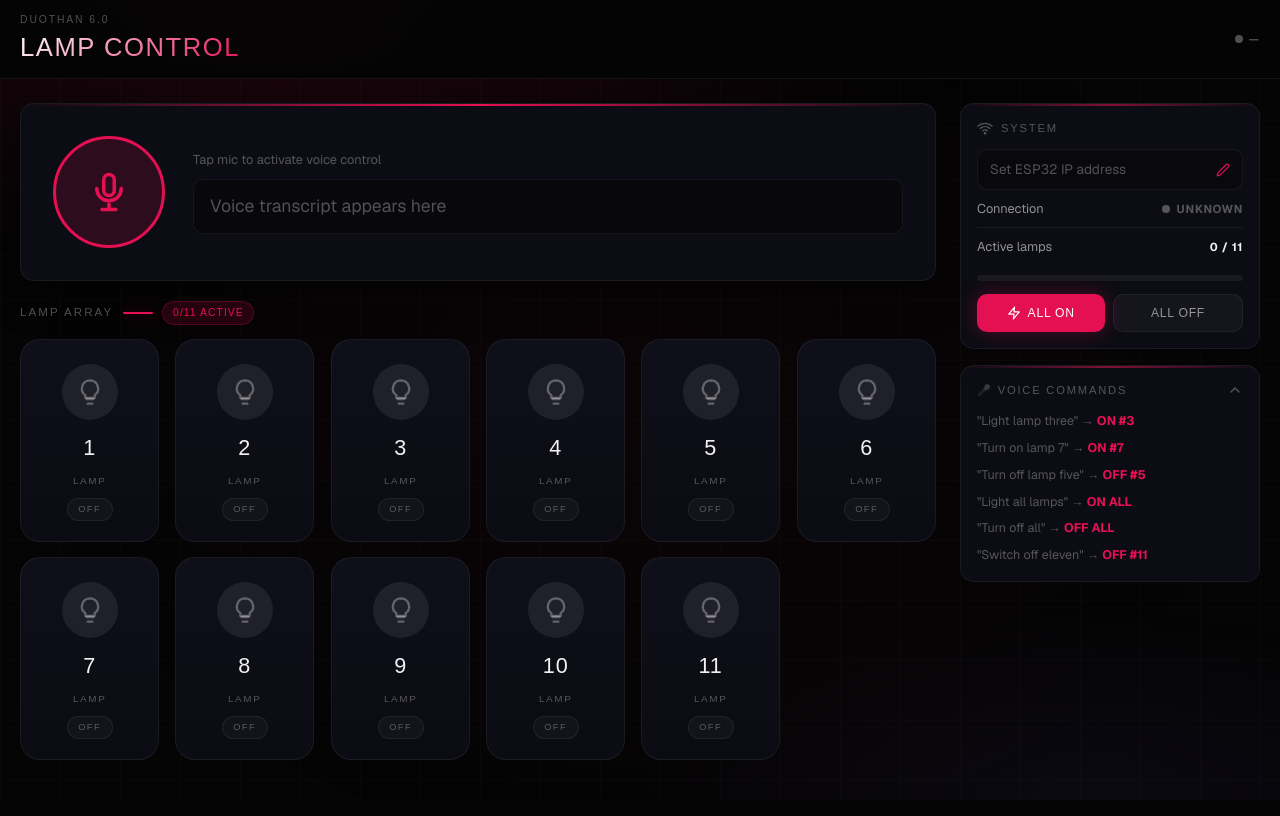
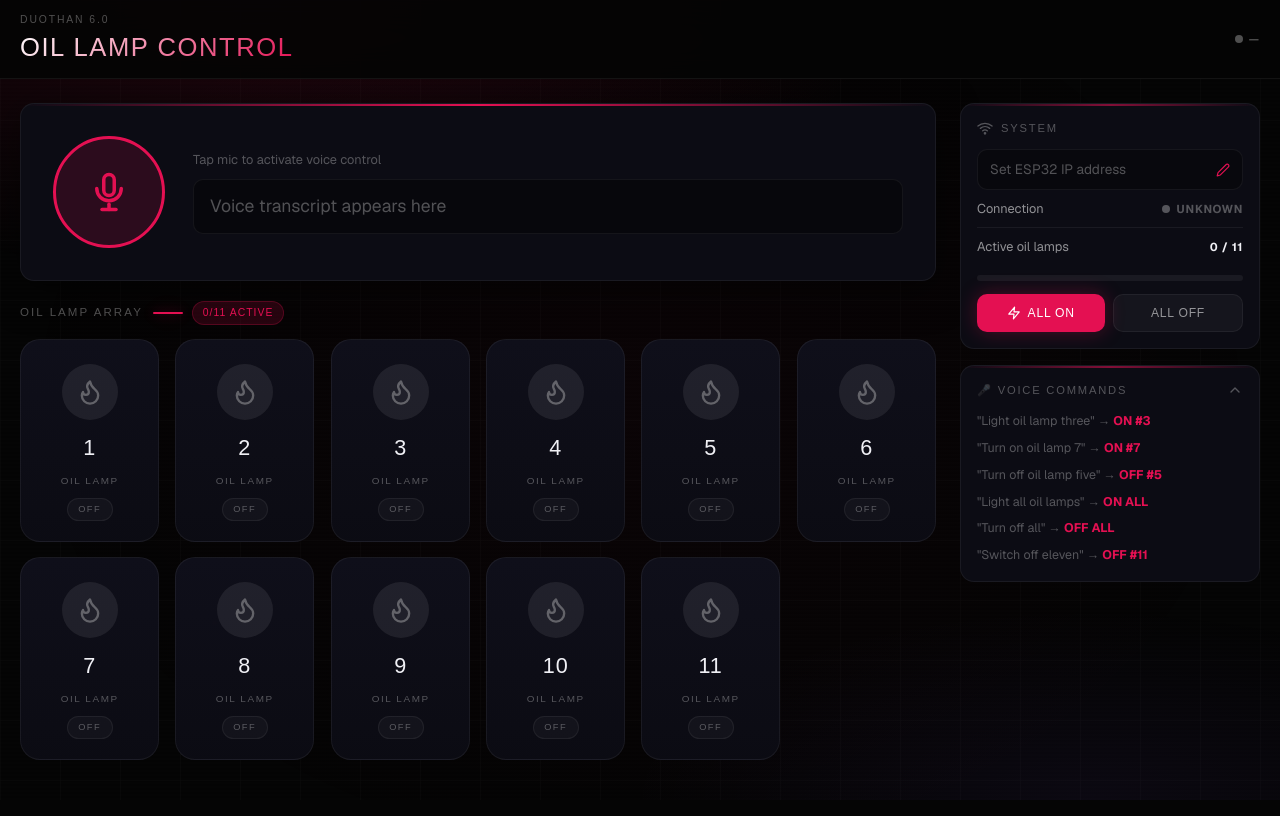
Before and after one commit to tharinduxn/voice-lamp, a Next.js app: page / in a window 1280 px wide. Both pictures are taken after a click on the heading "🎤 VOICE COMMANDS". Built offline with nearby package versions, Linux system fonts and the light colour scheme; a web font is replaced by a local one.

Commit message:
fix: oil lamp

```diff
--- a/app/components/LampControl.tsx
+++ b/app/components/LampControl.tsx
@@ -33,8 +33,8 @@ const WORD_TO_NUM: Record<string, number> = {
 function parseCommand(text: string): ParsedCommand | null {
   const t = text.toLowerCase().trim();
   let action: "on" | "off" | null = null;
-  if (/\b(turn\s*off|switch\s*off|shut\s*off|off|dim|kill|disable|deactivate|close|dark|darken|unlight)\b/.test(t)) action = "off";
-  else if (/\b(turn\s*on|switch\s*on|light|lights|on|enable|activate|open|bright|brighten|illuminate)\b/.test(t)) action = "on";
+  if (/\b(turn\s*off|switch\s*off|shut\s*off|off|dim|kill|disable|deactivate|close|dark|darken|unlight|extinguish)\b/.test(t)) action = "off";
+  else if (/\b(turn\s*on|switch\s*on|light|lights|on|enable|activate|open|bright|brighten|illuminate|fire|ignite)\b/.test(t)) action = "on";
   if (!action) return null;
   if (/\b(all|every|everything|each)\b/.test(t)) return { action, id: "all" };
   const digitMatch = t.match(/\b(1[01]|[1-9])\b/);
@@ -56,9 +56,9 @@ const MicOffIcon = ({ size = 40 }: { size?: number }) => (
     <path d="M17 16.95A7 7 0 0 1 5 12" /><line x1="12" y1="19" x2="12" y2="22" /><line x1="8" y1="22" x2="16" y2="22" />
   </svg>
 );
-const BulbIcon = ({ on }: { on: boolean }) => (
+const FlameIcon = ({ on }: { on: boolean }) => (
   <svg width="28" height="28" viewBox="0 0 24 24" fill={on ? "currentColor" : "none"} stroke="currentColor" strokeWidth={on ? 1 : 2} strokeLinecap="round" strokeLinejoin="round">
-    <path d="M9 18h6" /><path d="M10 22h4" /><path d="M12 2a7 7 0 0 0-4 12.7V17h8v-2.3A7 7 0 0 0 12 2z" />
+    <path d="M8.5 14.5A2.5 2.5 0 0 0 11 12c0-1.38-.5-2-1-3-1.072-2.143-.224-4.054 2-6 .5 2.5 2 4.9 4 6.5 2 1.6 3 3.5 3 5.5a7 7 0 1 1-14 0c0-1.153.433-2.294 1-3a2.5 2.5 0 0 0 2.5 2.5z" />
   </svg>
 );
 const AlertIcon = () => (<svg width="16" height="16" viewBox="0 0 24 24" fill="none" stroke="currentColor" strokeWidth={2} strokeLinecap="round" strokeLinejoin="round"><circle cx="12" cy="12" r="10" /><line x1="12" y1="8" x2="12" y2="12" /><line x1="12" y1="16" x2="12.01" y2="16" /></svg>);
@@ -194,7 +194,7 @@ export default function LampControl() {
       <header className="header-bar" style={{ position: "sticky", top: 0, zIndex: 50, padding: "0.75rem 1.25rem", display: "flex", alignItems: "center", justifyContent: "space-between", gap: "0.75rem" }}>
         <div style={{ display: "flex", flexDirection: "column" }}>
           <span className="header-subtitle">DUOTHAN 6.0</span>
-          <h1 className="header-title">Lamp Control</h1>
+          <h1 className="header-title">Oil Lamp Control</h1>
         </div>
         <div style={{ display: "flex", alignItems: "center", gap: "6px" }}>
           <div className={`connection-dot ${connectionStatus}`} />
@@ -245,7 +245,7 @@ export default function LampControl() {
                   </div>
 
                   <div className={`transcript-area ${transcript ? "has-text" : ""}`}>
-                    {transcript || (isListening ? '"Light lamp three" or "turn off all lamps"...' : "Voice transcript appears here")}
+                    {transcript || (isListening ? '"Light oil lamp three" or "turn off all oil lamps"...' : "Voice transcript appears here")}
                   </div>
 
                   {lastCommand && (
@@ -261,7 +261,7 @@ export default function LampControl() {
 
               {showTextInput && (
                 <form onSubmit={handleTextSubmit} style={{ display: "flex", gap: "0.5rem" }}>
-                  <input id="text-command-input" type="text" className="text-command-input" placeholder='"light lamp 5" or "turn off all"' value={textCommand} onChange={(e) => setTextCommand(e.target.value)} />
+                  <input id="text-command-input" type="text" className="text-command-input" placeholder='"light oil lamp 5" or "turn off all"' value={textCommand} onChange={(e) => setTextCommand(e.target.value)} />
                   <button type="submit" className="btn-action btn-all-on" style={{ flexShrink: 0 }}>Send</button>
                 </form>
               )}
@@ -270,7 +270,7 @@ export default function LampControl() {
             {/* Lamp Array */}
             <div className="anim-fade-up" style={{ display: "flex", flexDirection: "column", gap: "0.85rem", animationDelay: "0.2s" }}>
               <div className="lamp-section-header">
-                <span className="section-label">Lamp Array</span>
+                <span className="section-label">Oil Lamp Array</span>
                 <div className="neon-divider" style={{ width: "30px" }} />
                 <span className="duothan-badge">{onCount}/11 Active</span>
               </div>
@@ -282,10 +282,10 @@ export default function LampControl() {
                     <div className="lamp-bulb-wrap">
                       <div className="lamp-rays" />
                       <div className="lamp-glow-ring" />
-                      <div className={`lamp-bulb ${lamp.on ? "on" : "off"}`}><BulbIcon on={lamp.on} /></div>
+                      <div className={`lamp-bulb ${lamp.on ? "on" : "off"}`}><FlameIcon on={lamp.on} /></div>
                     </div>
                     <span className="lamp-id">{lamp.id}</span>
-                    <span className="lamp-label">Lamp</span>
+                    <span className="lamp-label">Oil Lamp</span>
                     <span className={`lamp-status ${lamp.on ? "on" : "off"}`}>{lamp.on ? "ON" : "OFF"}</span>
                   </button>
                 ))}
@@ -320,7 +320,7 @@ export default function LampControl() {
                 </span>
               </div>
               <div className="status-row">
-                <span>Active lamps</span>
+                <span>Active oil lamps</span>
                 <span className="status-row-value" style={{ color: "var(--text-primary)" }}>{onCount} / 11</span>
               </div>
               <div className="stat-bar-track">
@@ -340,10 +340,10 @@ export default function LampControl() {
                 <ChevronIcon />
               </summary>
               <div className="reference-list">
-                <span>&quot;Light lamp three&quot; → <b>ON #3</b></span>
-                <span>&quot;Turn on lamp 7&quot; → <b>ON #7</b></span>
-                <span>&quot;Turn off lamp five&quot; → <b>OFF #5</b></span>
-                <span>&quot;Light all lamps&quot; → <b>ON ALL</b></span>
+                <span>&quot;Light oil lamp three&quot; → <b>ON #3</b></span>
+                <span>&quot;Turn on oil lamp 7&quot; → <b>ON #7</b></span>
+                <span>&quot;Turn off oil lamp five&quot; → <b>OFF #5</b></span>
+                <span>&quot;Light all oil lamps&quot; → <b>ON ALL</b></span>
                 <span>&quot;Turn off all&quot; → <b>OFF ALL</b></span>
                 <span>&quot;Switch off eleven&quot; → <b>OFF #11</b></span>
               </div>
--- a/app/layout.tsx
+++ b/app/layout.tsx
@@ -19,9 +19,9 @@ const protestStrike = Protest_Strike({
 });
 
 export const metadata: Metadata = {
-  title: "DUOTHAN 6.0 — Lamp Voice Control",
+  title: "DUOTHAN 6.0 — Oil Lamp Voice Control",
   description:
-    "Voice-controlled lamp panel for Duothan 6.0 live event. Controls 11 physical lamps over WiFi via ESP32.",
+    "Voice-controlled oil lamp panel for Duothan 6.0 live event. Controls 11 physical oil lamps over WiFi via ESP32 and relays.",
 };
 
 export default function RootLayout({
```
Also changed, not shown: 1 other file (tests, documents, lock files or other folders).
